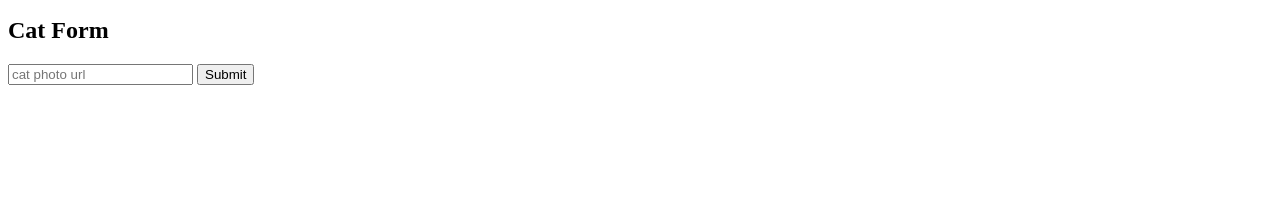
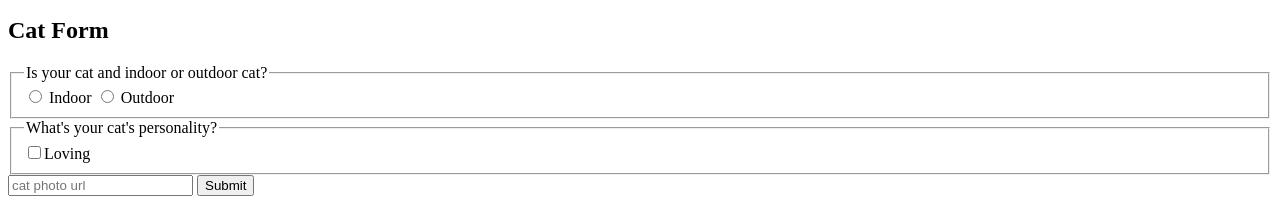
Before and after one commit to ShaunK79/catphotoapp, a plain HTML site: page index.html in a window 1280 px wide. Shown: the part 1419-1623 px from the top of the page. Before the commit the page ends 1512 px from the top, so only its background shows below. Drawn offline with Linux system fonts and the light colour scheme.

Commit message:
continued from step 43 to 55 html

```diff
--- a/index.html
+++ b/index.html
@@ -40,8 +40,21 @@
        <section>
          <h2>Cat Form</h2>
          <form action="https://freecatphotoapp.com/submit-cat-photo">
-           <input type="text" placeholder="cat photo url" required>
-           <button type="submit">Submit</button>
+          <fieldset>
+            <legend>Is your cat and indoor or outdoor cat?</legend>
+          <label>
+            <input name="indoor-outdoor" id="indoor" type="radio" value="indoor"> Indoor
+          </label>
+          <label>
+            <input name="indoor-outdoor" id="outdoor" type="radio" value="outdoor"> Outdoor
+          </label>
+        </fieldset>
+        <fieldset>
+          <legend>What's your cat's personality?</legend>
+          <input name="Loving" type="checkbox" id="loving"><label for="loving">Loving</label>
+        </fieldset>
+          <input type="text" placeholder="cat photo url" required>
+          <button type="submit">Submit</button>
          </form>
        </section>
      </main>
```
